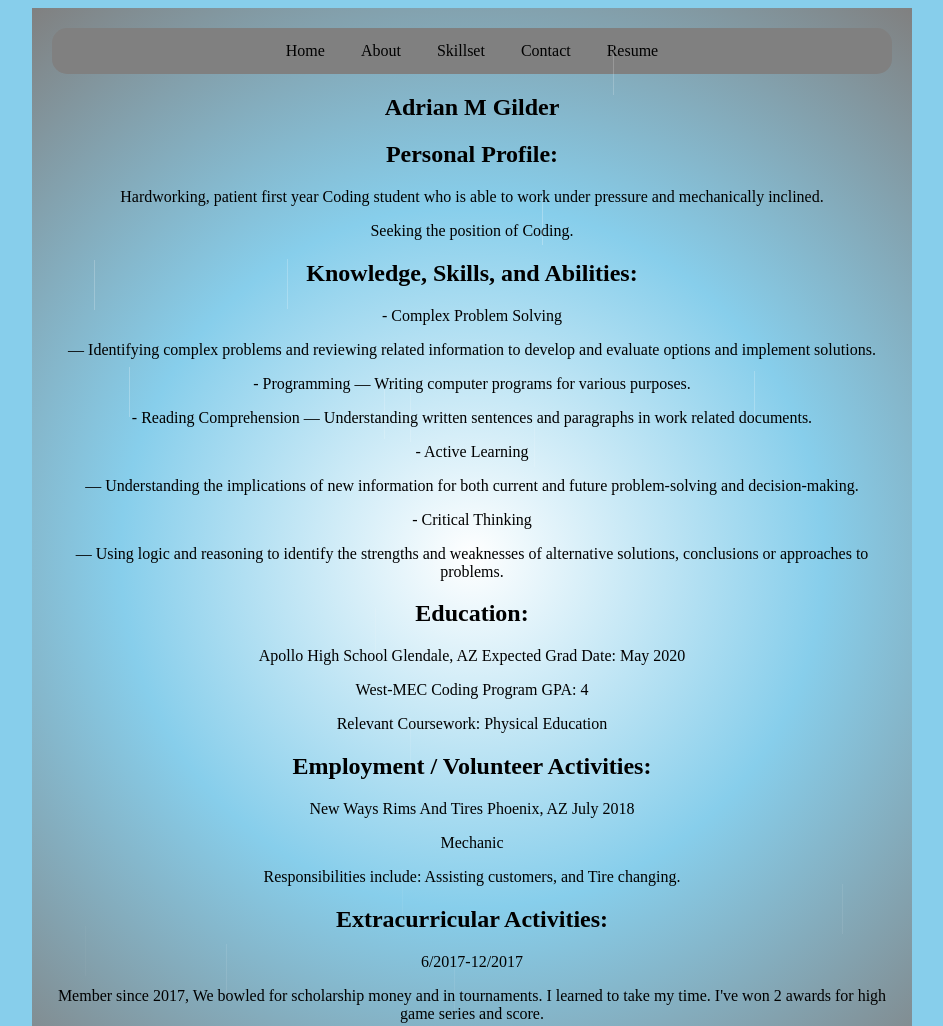
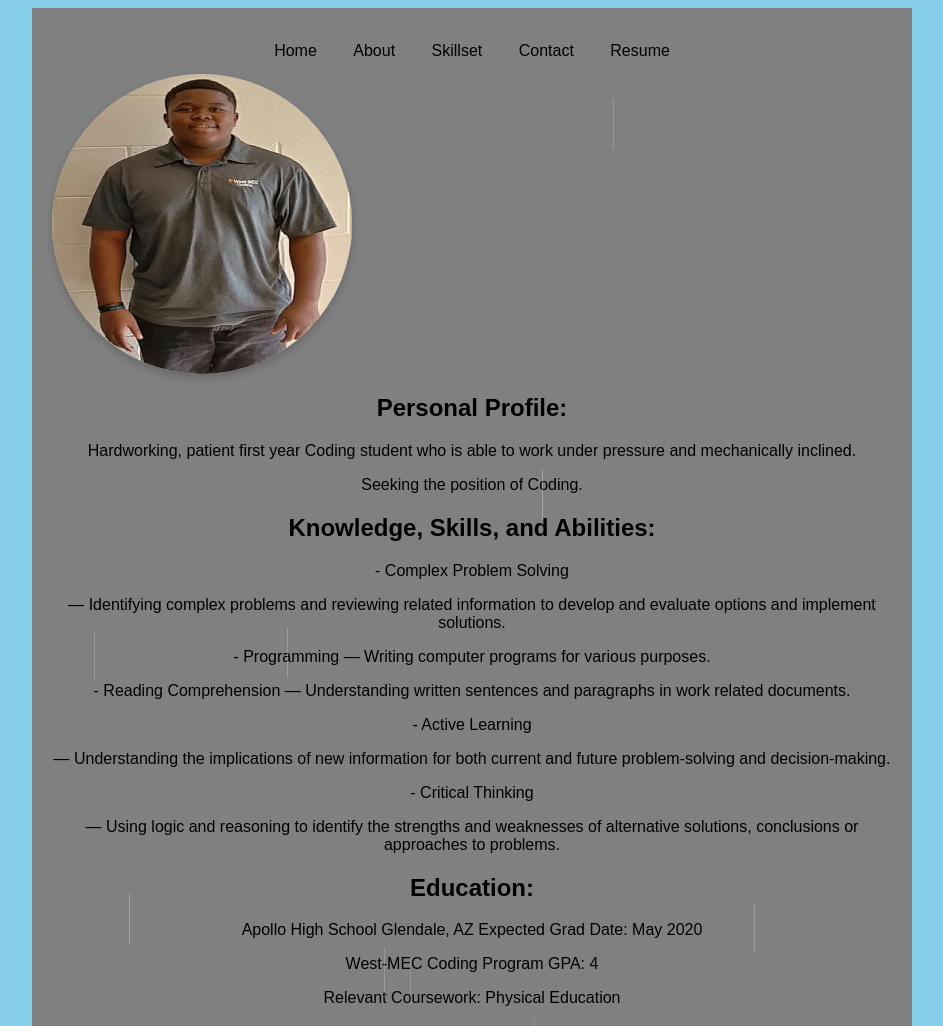
Before and after one commit to AGilder023/Resume, a plain HTML site: page index.html in a window 1280 px wide. Shown: the top 1026 px of the page, without its empty margins (168-1111 px from the left). Drawn offline with nearby package versions, Linux system fonts and the light colour scheme.

Commit message:
second commit

```diff
--- a/home.css
+++ b/home.css
@@ -1,4 +1,8 @@
 @charset "utf-8";
+
+div {
+
+}
 
 html {
     background-color: skyblue;
@@ -46,6 +50,14 @@ footer {
     text-align: center;
 }
 
+#section1 {
+    height: 600px;
+  }
+
+  #section2 {
+    height: 600px;
+  }
+
 footer a {
     text-decoration: none;
     color: black;
@@ -64,7 +76,61 @@ p {
 }
 
 body {
-    background: radial-gradient(circle, white, skyblue, gray);
+    font-family: Arial, Helvetica, sans-serif;
+  }
+
+  .flip-card {
+    border-radius: 50%;
+    background-color: transparent;
+    width: 300px;
+    height: 300px;
+    perspective: 1000px;
+  }
+
+  .flip-card-inner {
+    border-radius: 50%;
+    position: relative;
+    width: 100%;
+    height: 100%;
+    text-align: center;
+    transition: transform 0.6s;
+    transform-style: preserve-3d;
+    box-shadow: 0 4px 8px 0 rgba(0,0,0,0.2);
+  }
+
+  .flip-card:hover .flip-card-inner {
+    border-radius: 50%;
+    transform: rotateY(180deg);
+  }
+
+  .flip-card-front, .flip-card-back {
+    border-radius: 50%;
+    position: absolute;
+    width: 100%;
+    height: 100%;
+    backface-visibility: hidden;
+  }
+
+  .flip-card-front {
+    background-color: #bbb;
+    color: black;
+    z-index: 2;
+    border-radius: 50%;
+  }
+
+  .flip-card-back {
+    background-color: skyblue;
+    color: white;
+    transform: rotateY(180deg);
+    z-index: 1;
+    border-radius: 50%;
+  }
+
+  img {
+      border-radius: 50%;
+  }
+body {
+    background-color: gray;
     /* height: 100%; */
     /* overflow: hidden; */
     position: relative;
--- a/index.html
+++ b/index.html
@@ -8,6 +8,37 @@
     <link rel="stylesheet" href="https://use.fontawesome.com/releases/v5.6.1/css/all.css" integrity="sha384-gfdkjb5BdAXd+lj+gudLWI+BXq4IuLW5IT+brZEZsLFm++aCMlF1V92rMkPaX4PP"
         crossorigin="anonymous">
     <meta name="viewport" content="width=device-width, height=device-height, initial-scale=1.0, user-scalable=0, minimum-scale=1.0, maximum-scale=1.0">
+    <script src="https://ajax.googleapis.com/ajax/libs/jquery/3.3.1/jquery.min.js"></script>
+<script>
+$(document).ready(function(){
+  // Add smooth scrolling to all links
+  $("a").on('click', function(event) {
+
+    // Make sure this.hash has a value before overriding default behavior
+    if (this.hash !== "") {
+      // Prevent default anchor click behavior
+      event.preventDefault();
+
+      // Store hash
+      var hash = this.hash;
+
+      // Using jQuery's animate() method to add smooth page scroll
+      // The optional number (800) specifies the number of milliseconds it takes to scroll to the specified area
+      $('html, body').animate({
+        scrollTop: $(hash).offset().top
+      }, 800, function(){
+
+        // Add hash (#) to URL when done scrolling (default click behavior)
+        window.location.hash = hash;
+      });
+    } // End if
+  });
+});
+</script>
+<meta name="viewport" content="width=device-width, initial-scale=1">
+
+
+
 </head>
 
 <i class="rain"></i><i class="rain"></i><i class="rain"></i><i class="rain"></i><i class="rain"></i><i class="rain"></i><i
@@ -38,6 +69,8 @@
 
 <body>
 
+
+
     <header>
         <nav>
             <ul>
@@ -49,8 +82,19 @@
             </ul>
         </nav>
     </header>
+    <div class="flip-card">
+  <div class="flip-card-inner">
+    <div class="flip-card-front">
+      <img src="mepic.jpg" alt="" style="width:300px;height:300px;">
+    </div>
+    <div class="flip-card-back">
+      <h3>Adrian M Gilder</h3>
+      <p><i class="far fa-smile"></i><i class="fas fa-laptop-code"></i>Coder and Athlete<i class="fas fa-laptop-code"></i><i class="far fa-smile"></i></p>
+      <h1><i class="fas fa-arrow-down"></i>Hover Over Me<i class="fas fa-arrow-down"></i></h1>
+    </div>
+  </div>
+</div>
     <article>
-        <h1>Adrian M Gilder</h1>
         <h2>Personal Profile:</h2>
         <p> Hardworking, patient first year Coding student who is able to work under pressure and mechanically
             inclined. </p>
@@ -82,11 +126,21 @@
 
         <h2> Extracurricular Activities:</h2>
         <p> 6/2017-12/2017</p>
-        <p> Member since 2017, We bowled for scholarship money and in tournaments. I learned to take my time. I've won
-            2 awards for high game series and score.</p>
+        <p> Member since 2017, We bowled for scholarship money and in tournaments. <p> I learned to take my time.</p><p> I've won 2 awards for high game series and score.</p>
 
 
     </article>
+    <h1>Smooth Scroll</h1>
+
+<div class="main" id="section1">
+  <h2>Section 1</h2>
+  <a href="#section2">Click Me to Smooth Scroll to Section 2 Below</a>
+</div>
+
+<div class="main" id="section2">
+  <h2>Section 2</h2>
+  <a href="#section1">Click Me to Smooth Scroll to Section 1 Above</a>
+</div>
 </body>
 
 <footer>
```
Also changed, not shown: mepic.jpg (added).
